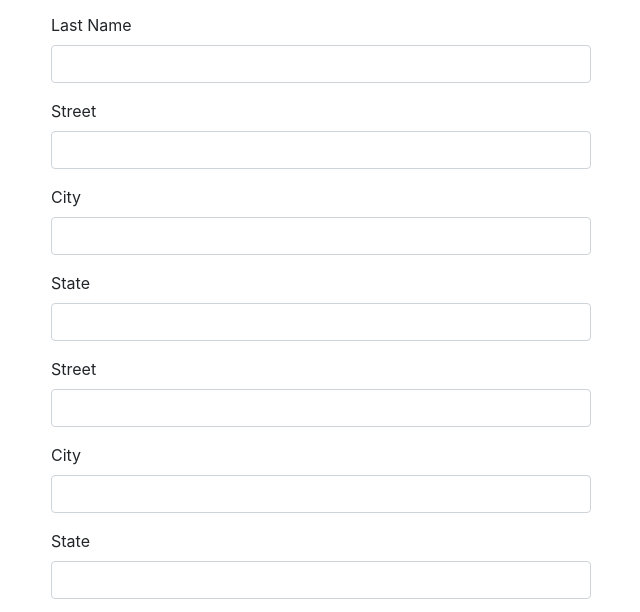
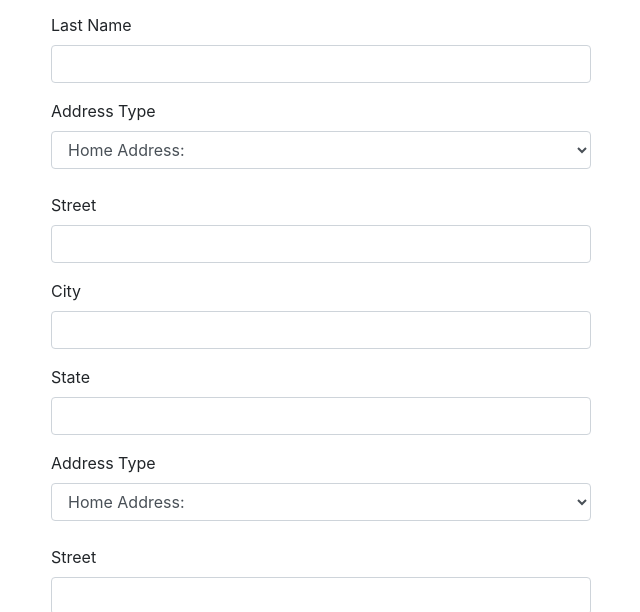
Before and after one commit to Maxna/address, a plain HTML site: page index.html in a window 1280 px wide. Both pictures are taken after a click on the element "Another address". Shown: the part 175-787 px from the top of the page, without its empty margins (34-674 px from the left). Drawn offline with nearby package versions, Linux system fonts and the light colour scheme.

Commit message:
Add address type and remove address function.

```diff
--- a/index.html
+++ b/index.html
@@ -1,7 +1,7 @@
 <!DOCTYPE html>
 <html>
   <head>
-    <link rel="stylesheet" href="https://maxcdn.bootstrapcdn.com/bootstrap/4.0.0/css/bootstrap.min.css" integrity="sha384-Gn5384xqQ1aoWXA+058RXPxPg6fy4IWvTNh0E263XmFcJlSAwiGgFAW/dAiS6JXm" crossorigin="anonymous">
+   <link rel="stylesheet" href="https://maxcdn.bootstrapcdn.com/bootstrap/4.0.0/css/bootstrap.min.css" integrity="sha384-Gn5384xqQ1aoWXA+058RXPxPg6fy4IWvTNh0E263XmFcJlSAwiGgFAW/dAiS6JXm" crossorigin="anonymous">
    <link rel="stylesheet" href="css/styles.css">
    <script src="https://code.jquery.com/jquery-3.3.1.js" integrity="sha256-2Kok7MbOyxpgUVvAk/HJ2jigOSYS2auK4Pfzbm7uH60=" crossorigin="anonymous"></script>
    <script src="js/scripts.js" type="text/javascript"></script>
@@ -24,6 +24,13 @@
             </div>
             <div id="new-addresses">
               <div class="new-address">
+                <label for="addressType">Address Type</label>
+                <select class="form-control" id="addressType">
+                  <option>Home Address:</option>
+                  <option>Work Address:</option>
+                  <option>Mailing Address:</option>
+                </select>
+                <br>
                 <div class="form-group">
                   <label for="new-street">Street</label>
                   <input type="text" class="form-control new-street">
--- a/js/scripts.js
+++ b/js/scripts.js
@@ -5,7 +5,8 @@ function Contact(first, last) {
   this.addresses = [];
 }
 
-function Address(street, city, state) {
+function Address(type, street, city, state) {
+  this.type = type;
   this.street = street;
   this.city = city;
   this.state = state;
@@ -16,21 +17,30 @@ Contact.prototype.fullName = function() {
 }
 
 Address.prototype.fullAddress = function() {
-  return this.street + ", " + this.city + ", " + this.state;
+  return this.type + " " + this.street + ", " + this.city + ", " + this.state;
 }
 
 function resetFields() {
     $("input#new-first-name").val("");
     $("input#new-last-name").val("");
+    $("#addressType").val("");
     $("input.new-street").val("");
     $("input.new-city").val("");
     $("input.new-state").val("");
+    $(".next-address").remove();
 }
 
 // user interface logic
 $(function() {
   $("#add-address").click(function() {
-   $("#new-addresses").append('<div class="new-address">' +
+   $("#new-addresses").append('<div class="next-address">' +
+                                '<label for="addressType">Address Type</label>' +
+                                '<select class="form-control" id="addressType">' +
+                                  '<option>Home Address:</option>' +
+                                  '<option>Work Address:</option>' +
+                                  '<option>Mailing Address:</option>' +
+                                '</select>' +
+                                '<br>' +
                                 '<div class="form-group">' +
                                   '<label for="new-street">Street</label>' +
                                   '<input type="text" class="form-control new-street">' +
@@ -56,9 +66,10 @@ $(function() {
 
     $(".new-address").each(function() {
       var inputtedStreet = $(this).find(".new-street").val();
+      var inputtedType = $("#addressType").val();
       var inputtedCity = $(this).find(".new-city").val();
       var inputtedState = $(this).find(".new-state").val();
-      var newAddress = new Address(inputtedStreet, inputtedCity, inputtedState);
+      var newAddress = new Address(inputtedType, inputtedStreet, inputtedCity, inputtedState);
       newContact.addresses.push(newAddress);
     });
 
```
